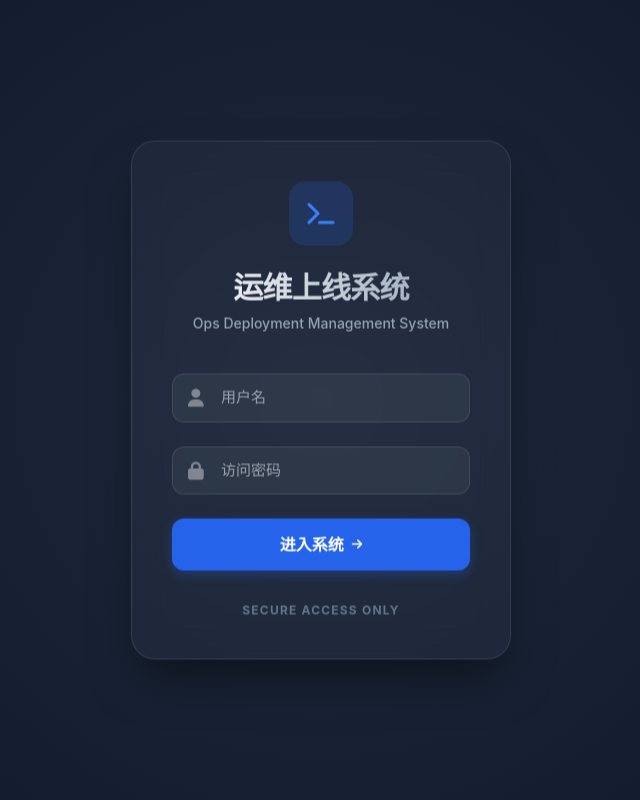
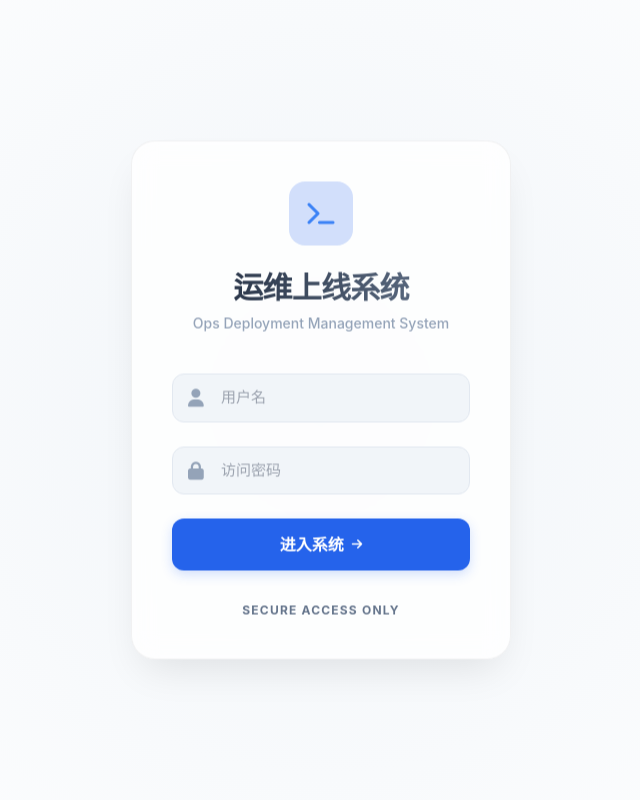
Before and after one commit to zai2442/Dinonaea-web, a Django app: page / in a window 1280 px wide. Shown: the whole page, without its empty margins (319-959 px from the left). Run offline with Django 3.2, Linux system fonts and the light colour scheme; some libraries are stand-ins or nearby versions.

Commit message:
style: 优化运维上线系统登录页面，切换为现代化白色主题 UI

```diff
--- a/Dionaea/web_dionaea/static/js/app.js
+++ b/Dionaea/web_dionaea/static/js/app.js
@@ -23,7 +23,7 @@ particlesJS('particles-js',
         }
       },
       "color": {
-        "value": "#ffffff"
+        "value": "#2563eb"
       },
       "shape": {
         "type": "circle",
@@ -63,8 +63,8 @@ particlesJS('particles-js',
       "line_linked": {
         "enable": true,
         "distance": 150,
-        "color": "#ffffff",
-        "opacity": 0.4,
+        "color": "#2563eb",
+        "opacity": 0.2,
         "width": 1
       },
       "move": {
--- a/Dionaea/web_dionaea/templates/index.html
+++ b/Dionaea/web_dionaea/templates/index.html
@@ -21,15 +21,15 @@
             padding: 0;
             overflow: hidden;
             font-family: 'Inter', -apple-system, BlinkMacSystemFont, 'Segoe UI', Roboto, sans-serif;
-            background: #0f172a;
+            background: #f8fafc;
         }
 
         #particles-js {
             position: absolute;
             width: 100%;
             height: 100%;
-            background-color: #0f172a;
-            background-image: radial-gradient(circle at 50% 50%, #1e293b 0%, #0f172a 100%);
+            background-color: #ffffff;
+            background-image: radial-gradient(circle at 50% 50%, #f1f5f9 0%, #ffffff 100%);
             z-index: 1;
         }
 
@@ -45,20 +45,20 @@
         }
 
         .glass-card {
-            background: rgba(255, 255, 255, 0.03);
-            backdrop-filter: blur(16px);
-            -webkit-backdrop-filter: blur(16px);
-            border: 1px solid rgba(255, 255, 255, 0.1);
+            background: rgba(255, 255, 255, 0.8);
+            backdrop-filter: blur(12px);
+            -webkit-backdrop-filter: blur(12px);
+            border: 1px solid rgba(0, 0, 0, 0.05);
             border-radius: 24px;
             padding: 40px;
-            box-shadow: 0 25px 50px -12px rgba(0, 0, 0, 0.5);
+            box-shadow: 0 20px 40px -12px rgba(0, 0, 0, 0.1);
             transition: transform 0.3s ease, box-shadow 0.3s ease;
         }
 
         .glass-card:hover {
             transform: translateY(-5px);
-            border-color: rgba(255, 255, 255, 0.2);
-            box-shadow: 0 30px 60px -12px rgba(0, 0, 0, 0.6);
+            border-color: rgba(0, 0, 0, 0.1);
+            box-shadow: 0 25px 50px -12px rgba(0, 0, 0, 0.15);
         }
 
         .input-group-modern {
@@ -68,20 +68,20 @@
 
         .input-modern {
             width: 100%;
-            background: rgba(255, 255, 255, 0.05);
-            border: 1px solid rgba(255, 255, 255, 0.1);
+            background: #f1f5f9;
+            border: 1px solid #e2e8f0;
             border-radius: 12px;
             padding: 12px 16px 12px 48px;
-            color: white;
+            color: #1e293b;
             font-size: 15px;
             transition: all 0.2s ease;
             outline: none;
         }
 
         .input-modern:focus {
-            background: rgba(255, 255, 255, 0.08);
+            background: #ffffff;
             border-color: var(--primary);
-            box-shadow: 0 0 0 4px rgba(37, 99, 235, 0.2);
+            box-shadow: 0 0 0 4px rgba(37, 99, 235, 0.1);
         }
 
         .input-icon {
@@ -89,7 +89,7 @@
             left: 16px;
             top: 50%;
             transform: translateY(-50%);
-            color: rgba(255, 255, 255, 0.4);
+            color: #94a3b8;
             font-size: 18px;
             transition: color 0.2s ease;
         }
@@ -113,13 +113,13 @@
             align-items: center;
             justify-content: center;
             gap: 8px;
-            box-shadow: 0 4px 12px rgba(37, 99, 235, 0.3);
+            box-shadow: 0 4px 12px rgba(37, 99, 235, 0.2);
         }
 
         .btn-modern:hover {
             background: var(--primary-hover);
             transform: translateY(-2px);
-            box-shadow: 0 6px 20px rgba(37, 99, 235, 0.4);
+            box-shadow: 0 6px 20px rgba(37, 99, 235, 0.3);
         }
 
         .btn-modern:active {
@@ -127,7 +127,7 @@
         }
 
         .title-gradient {
-            background: linear-gradient(to right, #fff, #94a3b8);
+            background: linear-gradient(to right, #1e293b, #64748b);
             -webkit-background-clip: text;
             -webkit-text-fill-color: transparent;
             font-weight: 800;
```
